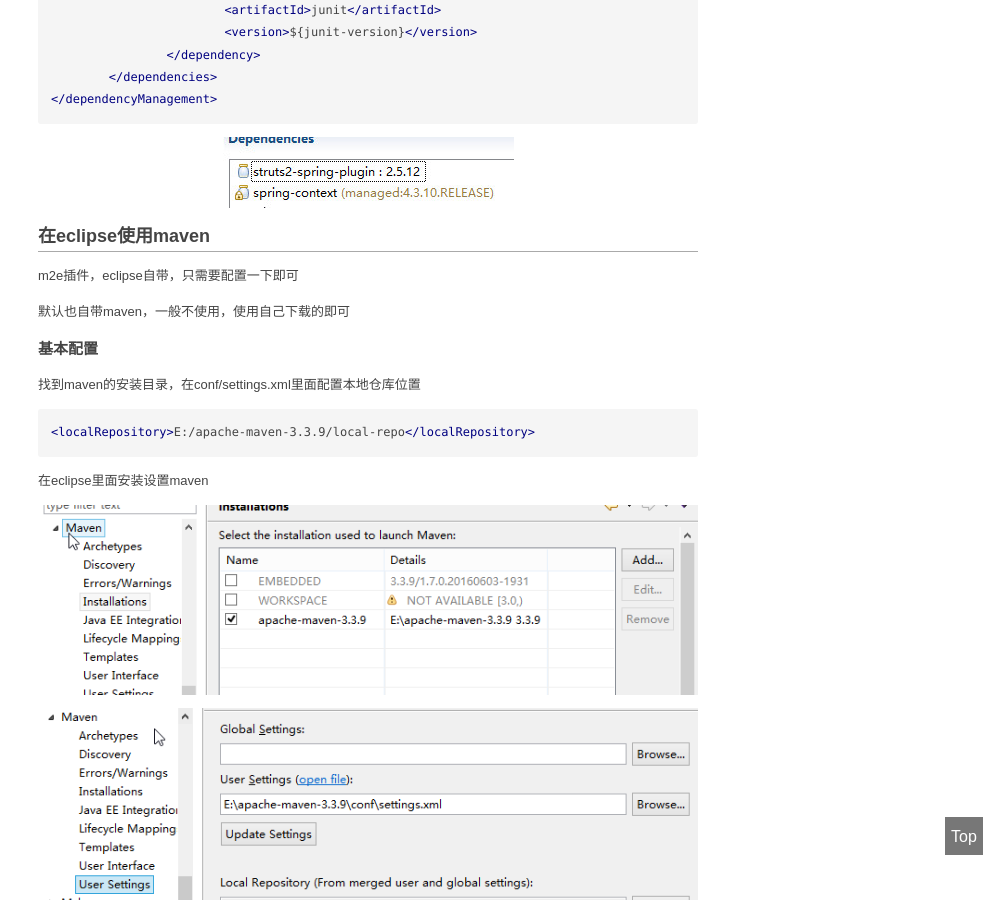
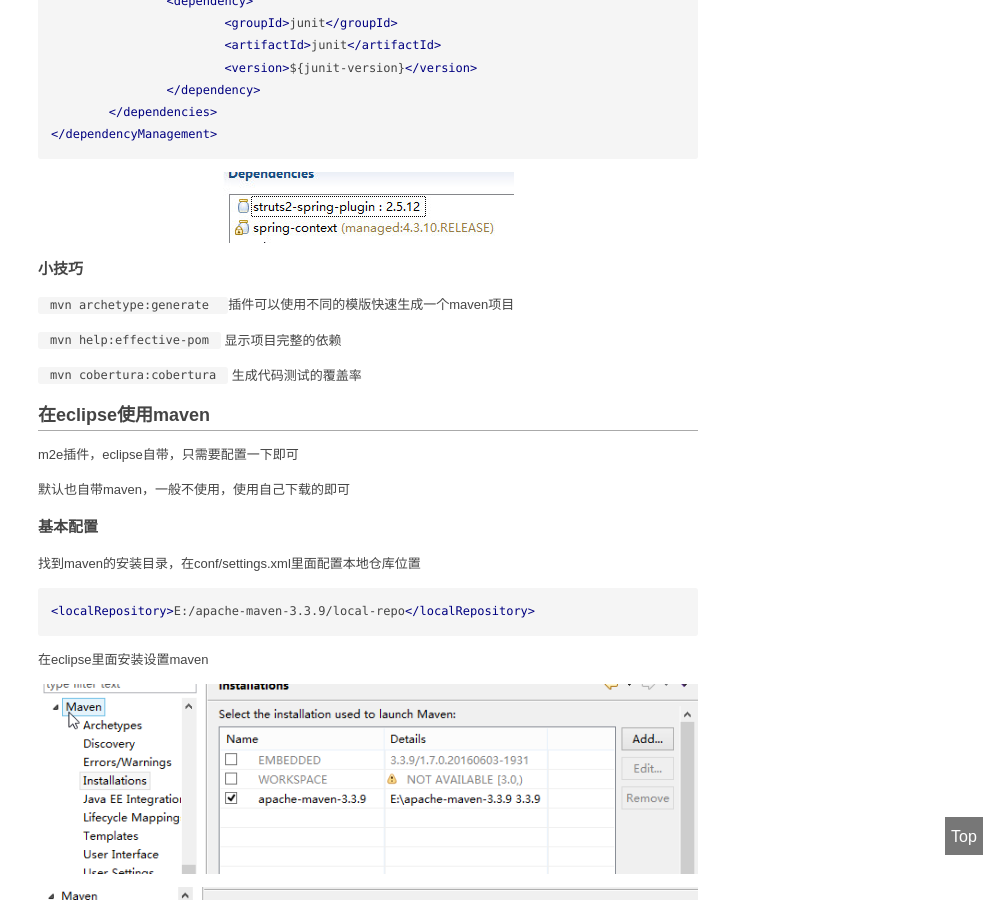
Before and after one commit to TMaize/tmaize-blog, a Jekyll site: the page built from _posts/2017-08-04-用maven构建项目.md, in a window 1280 px wide and 900 px high, scrolled down 4707 px. Shown: the whole window, without its empty margins (272-1280 px from the left). Built offline with Jekyll 4.4.1, drawn with Linux system fonts in a browser that asks for light colours; some of the changed text lies outside the part shown.

Commit message:
修改文章

````diff
--- a/_posts/2017-08-04-用maven构建项目.md
+++ b/_posts/2017-08-04-用maven构建项目.md
@@ -102,6 +102,8 @@ pom.xml
 
 在Maven中存在三套生命周期，同时每一套生命周期相互独立互不影响
 
+注意每个生命周期里面又有好多步骤，但是可以总结为下面几个主要步骤
+
 CleanLifeCyle：清理生命周期,命令有clean
 
 defaultLifeCyle：默认生命周期,命令有compile，test，package，install，deploy
@@ -196,6 +198,14 @@ siteLifeCyle：站点生命周期,命令有site
 ```
 
 ![04](04.jpg)
+
+## 小技巧
+
+`mvn archetype:generate `插件可以使用不同的模版快速生成一个maven项目
+
+`mvn help:effective-pom` 显示项目完整的依赖
+
+`mvn cobertura:cobertura` 生成代码测试的覆盖率
 
 # 在eclipse使用maven
 
````
